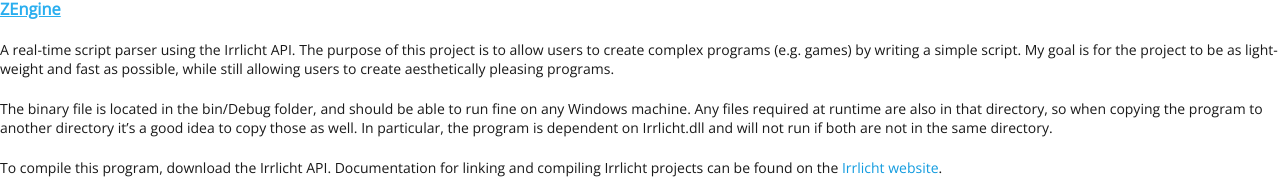
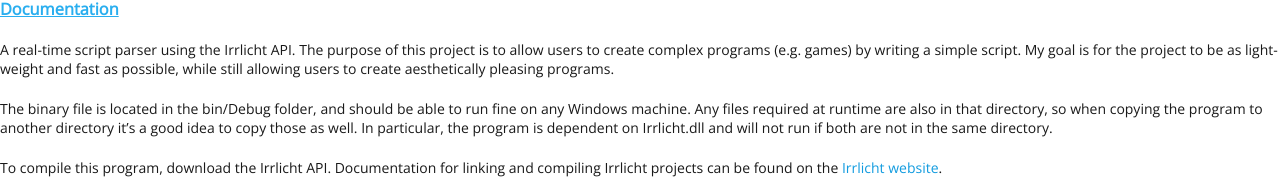
Before and after one commit to ZacharyWesterman/ZacharyWesterman.github.io, a Jekyll site: the page built from _posts/2017-01-16-project-zengine.md, in a window 1280 px wide. Shown: the top 192 px of the page. Built offline with Jekyll 4.4.1, drawn with Linux system fonts in a browser that asks for light colours.

Commit message:
updated doc link

```diff
--- a/_posts/2017-01-16-project-zengine.md
+++ b/_posts/2017-01-16-project-zengine.md
@@ -6,7 +6,7 @@
 layout: default
 ---
 
-### [ZEngine](ZEngine "Go to documentation")
+### [Documentation](ZEngine "Go to documentation")
 
 A real-time script parser using the Irrlicht API.
 The purpose of this project is to allow users to create complex programs (e.g. games) by writing a simple script. My goal is for the project to be as light-weight and fast as possible, while still allowing users to create aesthetically pleasing programs.
```
